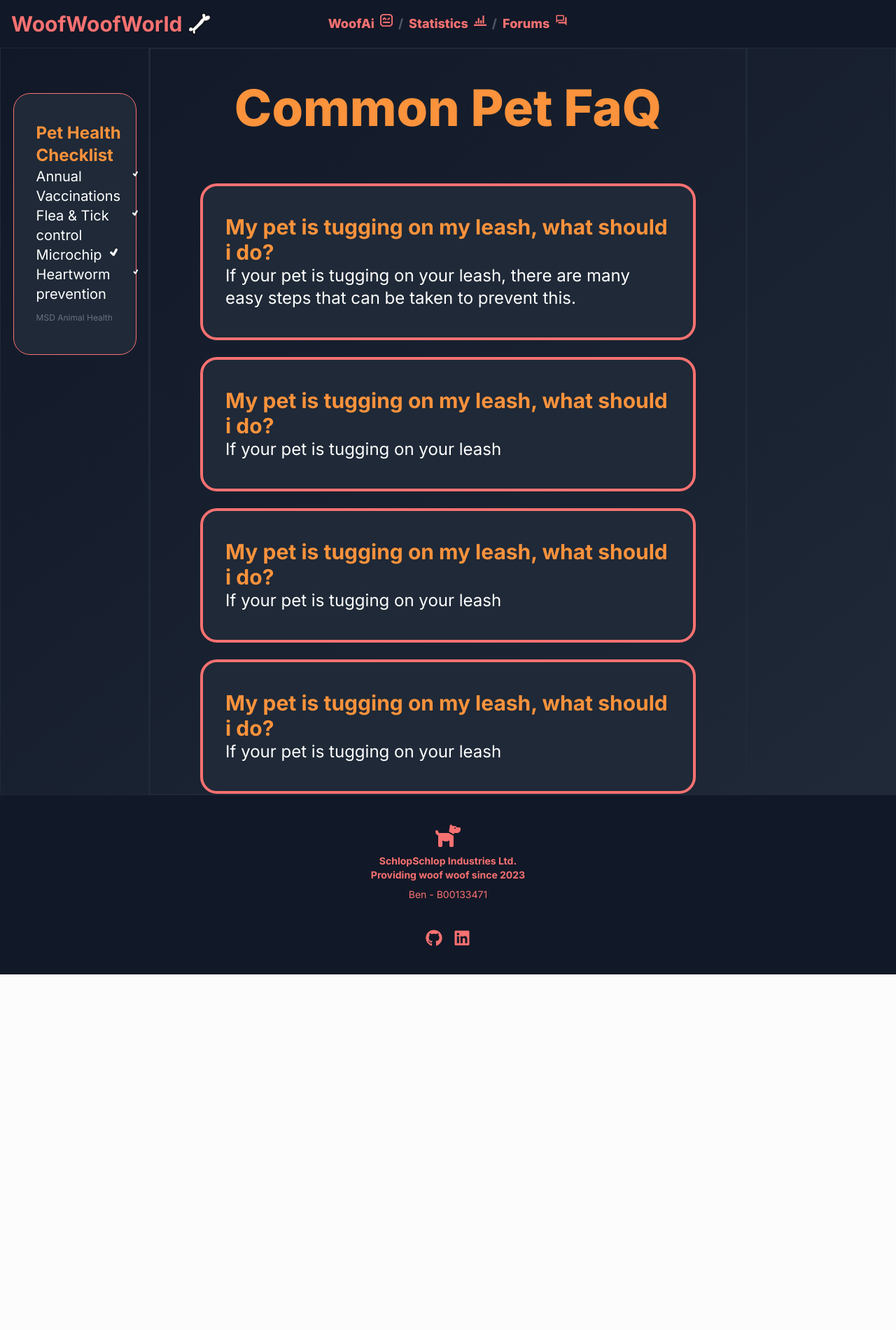
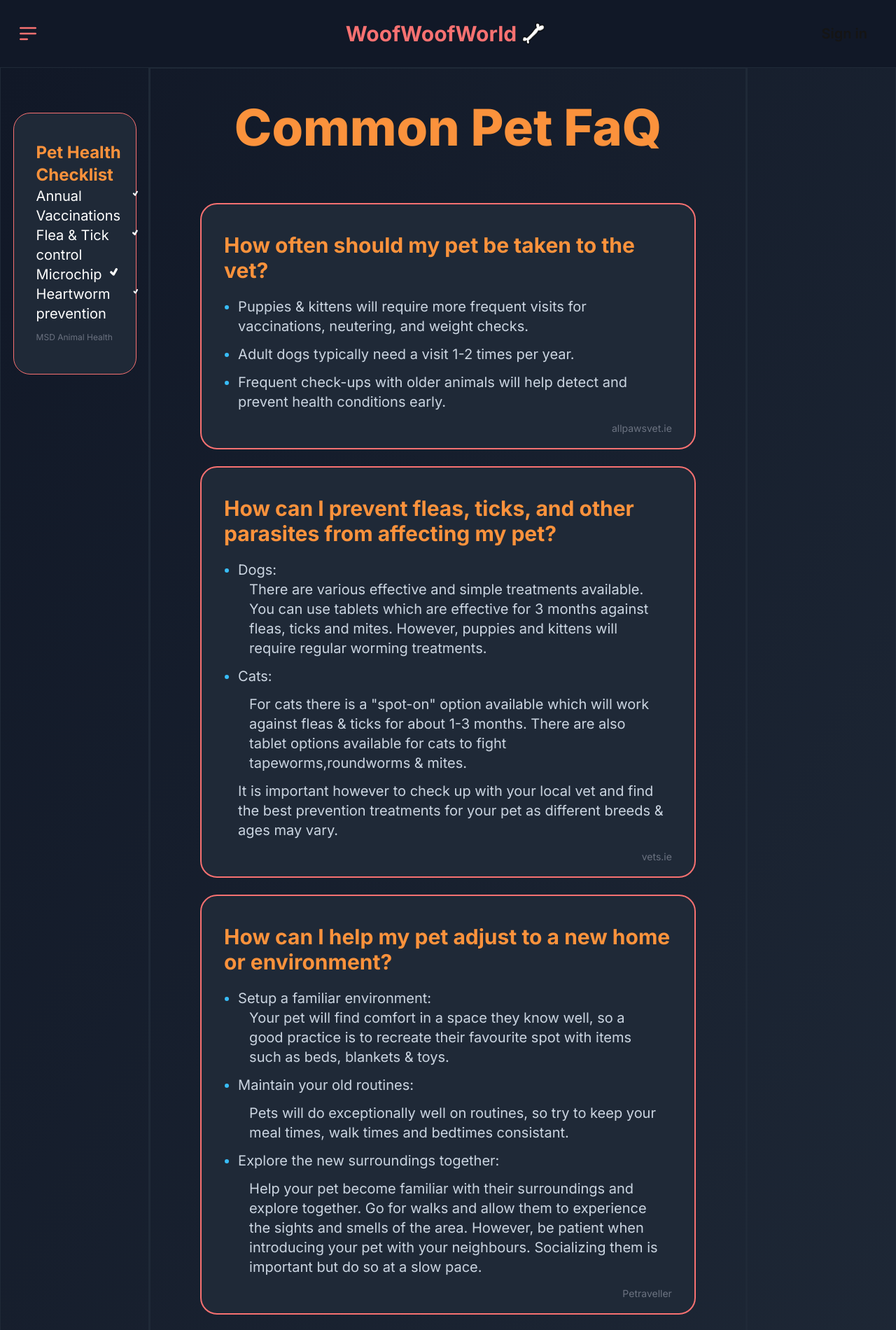
Before and after one commit to nezinauuu/Year4_FinalProject, a Next.js app in the folder year4project/: page /PetPractices in a window 1280 px wide. Shown: the top 1900 px of the page at 70% size. Before the commit the page ends 1392 px from the top, so only its background shows below. Built offline with nearby package versions, Linux system fonts and the light colour scheme; no server answers.

Commit message:
Update Navbar

```diff
--- a/year4project/app/(home)/page.tsx
+++ b/year4project/app/(home)/page.tsx
@@ -39,9 +39,7 @@ const Home = async () => {
         <Nav />
 
         <div className=" flex flex-col items-center   bg-[url('/backgroundblur.jpg')]   bg-cover  flex-grow p-10 drop-shadow-2xl ">
-          <h1 className=" bg-white/10 rounded-full px-4 text-4xl font-bold my-8 flex flex-row">
-
-          </h1>
+          <h1 className=" bg-white/10 rounded-full px-4 text-4xl font-bold my-8 flex flex-row"></h1>
 
           <div className="flex items-center flex-wrap justify-center gap-8">
             <div className="flex-col w-96">
@@ -109,7 +107,7 @@ const Home = async () => {
           <h1 className="text-4xl font-bold justify-center flex text-white mb-4">
             Looking to adopt a pet?
           </h1>
-          <div className="text-red-400 text-5xl py-2 flex justify-center">
+          <div className="animate-pulse text-red-400 text-6xl py-2 flex justify-center">
             <VscArrowDown />
           </div>
           <Dog />
--- a/year4project/app/(main)/(routes)/PetPractices/page.tsx
+++ b/year4project/app/(main)/(routes)/PetPractices/page.tsx
@@ -25,40 +25,8 @@ interface Message {
 const PetPractices = () => {
   return (
     <div>
-      <div className="flex py-4 px-4  bg-gray-900">
-        <div className=" w-4/12">
-          <Link href={"/"}>
-            <h1 className="flex text-3xl font-bold bg-gray-900 text-red-400 hover:text-emerald-400 duration-700">
-              WoofWoofWorld
-              <img src="/bone.png" className="w-12 px-2"></img>
-              {/* <GiDogHouse /> */}
-            </h1>
-          </Link>
-        </div>
-        <div className="gap-2 flex-row flex items-center text-red-400 text-lg font-extrabold  w-4/12 justify-center">
-          <Link href={"/openAi"}>
-            <div className="hover:text-emerald-400 duration-700 flex gap-2">
-              <p>WoofAi</p> <SiRobotframework />
-            </div>
-          </Link>
-          <div className="text-gray-600">/</div>
-          <Link href={"/statistics"}>
-            <div className="hover:text-emerald-400 duration-700 gap-2 flex">
-              <p>Statistics</p> <ImStatsBars />
-            </div>
-          </Link>
-          <div className="text-gray-600">/</div>
-          <Link href={"/forums"}>
-            <div className="hover:text-emerald-400 duration-700 gap-2 flex">
-              <p>Forums</p>
-              <MdOutlineForum />
-            </div>
-          </Link>
-        </div>
-        <div className="w-4/12  flex justify-end">
-          {/* <UserButton /> */}
-        </div>
-      </div>
+     <Nav/>
+
       <div className="bg-gradient-to-br from-gray-900 to-gray-800">
         {/* <Nav /> */}
         <div className="flex flex-row flex-wrap">
@@ -81,6 +49,8 @@ const PetPractices = () => {
                   Heartworm prevention <TiTick />
                 </p>
                 <Link
+                  target="_blank"
+                  rel="noopener noreferrer"
                   href={
                     "https://www.msd-animal-health.com/about-us/features-stories/preventative-pet-health/"
                   }
@@ -98,54 +68,190 @@ const PetPractices = () => {
               Common Pet FaQ
             </h1>
 
-            <div className="lg:w-5/6 border-4 rounded-3xl bg-gray-800 border-red-400 flex justify-start px-8 text-white lg:text-3xl text-2xl py-10">
-              <div className="flex-col">
-                <h1 className="text-orange-400 font-bold">
-                  My pet is tugging on my leash, what should i do?
+            <div className="w-5/6 border-2 rounded-3xl bg-gray-800 border-red-400 flex justify-start px-8 text-white lg:text-3xl text-2xl py-4">
+              <div className="flex-col w-full">
+                <h1 className="text-orange-400 font-bold mt-6">
+                  How often should my pet be taken to the vet?
                 </h1>
-                <p className="lg:text-2xl text-xl">
-                  If your pet is tugging on your leash, there are many easy
-                  steps that can be taken to prevent this.
-                </p>
+
+                <ul
+                  role="list"
+                  className="marker:text-sky-400 list-disc pl-5 space-y-3 text-slate-300  text-xl mt-5"
+                >
+                  <li>
+                    Puppies & kittens will require more frequent visits for
+                    vaccinations, neutering, and weight checks.
+                  </li>
+                  <li>Adult dogs typically need a visit 1-2 times per year.</li>
+                  <li>
+                    Frequent check-ups with older animals will help detect and
+                    prevent health conditions early.
+                  </li>
+                </ul>
+
+                <div className="justify-end  flex">
+                  <Link
+                    target="_blank"
+                    rel="noopener noreferrer"
+                    href={"https://www.allpawsvets.ie/pet-care-faqs/"}
+                  >
+                    <span className="text-sm text-gray-500 hover:text-red-400">
+                      allpawsvet.ie
+                    </span>
+                  </Link>
+                </div>
               </div>
             </div>
 
-            <div className="lg:w-5/6 border-4 rounded-3xl bg-gray-800 border-red-400 flex justify-start px-8 text-white lg:text-3xl text-2xl py-10">
-              <div className="flex-col">
-                <h1 className="text-orange-400 font-bold">
-                  My pet is tugging on my leash, what should i do?
+            <div className="w-5/6 border-2 rounded-3xl bg-gray-800 border-red-400 flex justify-start px-8 text-white lg:text-3xl text-2xl py-4">
+              <div className="flex-col w-full">
+                <h1 className="text-orange-400 font-bold mt-6">
+                  How can I prevent fleas, ticks, and other parasites from
+                  affecting my pet?
                 </h1>
-                <p className="lg:text-2xl text-xl">
-                  If your pet is tugging on your leash
-                </p>
+
+                <ul
+                  role="list"
+                  className="marker:text-sky-400 list-disc pl-5 space-y-3 text-slate-300 text-xl mt-5"
+                >
+                  <li>
+                    Dogs:
+                    <p className="px-4">
+                      There are various effective and simple treatments
+                      available. You can use tablets which are effective for 3
+                      months against fleas, ticks and mites. However, puppies
+                      and kittens will require regular worming treatments.
+                    </p>
+                  </li>
+                  <li>Cats:</li>
+                  <p className="px-4">
+                    For cats there is a "spot-on" option available which will
+                    work against fleas & ticks for about 1-3 months. There are
+                    also tablet options available for cats to fight
+                    tapeworms,roundworms & mites.
+                  </p>
+                  <p>
+                    It is important however to check up with your local vet and
+                    find the best prevention treatments for your pet as
+                    different breeds & ages may vary.
+                  </p>
+                </ul>
+
+                <div className="justify-end  flex">
+                  <Link
+                    target="_blank"
+                    rel="noopener noreferrer"
+                    href={
+                      "https://www.vets.ie/pet-advice/parasite-prevention#prevention-is-simple"
+                    }
+                  >
+                    <span className="text-sm text-gray-500 hover:text-red-400">
+                      vets.ie
+                    </span>
+                  </Link>
+                </div>
               </div>
             </div>
 
-            <div className="lg:w-5/6 border-4 rounded-3xl bg-gray-800 border-red-400 flex justify-start px-8 text-white lg:text-3xl text-2xl py-10">
-              <div className="flex-col">
-                <h1 className="text-orange-400 font-bold">
-                  My pet is tugging on my leash, what should i do?
+            <div className="w-5/6 border-2 rounded-3xl bg-gray-800 border-red-400 flex justify-start px-8 text-white lg:text-3xl text-2xl py-4">
+              <div className="flex-col w-full">
+                <h1 className="text-orange-400 font-bold mt-6">
+                  How can I help my pet adjust to a new home or environment?
                 </h1>
-                <p className="lg:text-2xl text-xl">
-                  If your pet is tugging on your leash
-                </p>
+
+                <ul
+                  role="list"
+                  className="marker:text-sky-400 list-disc pl-5 space-y-3 text-slate-300 text-xl mt-5"
+                >
+                  <li>
+                    Setup a familiar environment:
+                    <p className="px-4">
+                      Your pet will find comfort in a space they know well, so a
+                      good practice is to recreate their favourite spot with
+                      items such as beds, blankets & toys.
+                    </p>
+                  </li>
+                  <li>Maintain your old routines:</li>
+                  <p className="px-4">
+                    Pets will do exceptionally well on routines, so try to keep
+                    your meal times, walk times and bedtimes consistant.
+                  </p>
+                  <li>Explore the new surroundings together:</li>
+                  <p className="px-4">
+                    Help your pet become familiar with their surroundings and
+                    explore together. Go for walks and allow them to experience
+                    the sights and smells of the area. However, be patient when
+                    introducing your pet with your neighbours. Socializing them
+                    is important but do so at a slow pace.
+                  </p>
+                </ul>
+
+                <div className="justify-end  flex">
+                  <Link
+                    target="_blank"
+                    rel="noopener noreferrer"
+                    href={
+                      "https://petraveller.com.au/blog/how-to-help-your-pet-adjust-to-a-new-home"
+                    }
+                  >
+                    <span className="text-sm text-gray-500 hover:text-red-400">
+                      Petraveller
+                    </span>
+                  </Link>
+                </div>
               </div>
             </div>
 
-            <div className="lg:w-5/6 border-4 rounded-3xl bg-gray-800 border-red-400 flex justify-start px-8 text-white lg:text-3xl text-2xl py-10">
-              <div className="flex-col">
-                <h1 className="text-orange-400 font-bold">
-                  My pet is tugging on my leash, what should i do?
+            <div className="w-5/6 border-2 rounded-3xl bg-gray-800 border-red-400 flex justify-start px-8 text-white lg:text-3xl text-2xl py-4 mb-5">
+              <div className="flex-col w-full">
+                <h1 className="text-orange-400 font-bold mt-6">
+                  How can I stop by dog from needlessly barking?
                 </h1>
-                <p className="lg:text-2xl text-xl">
-                  If your pet is tugging on your leash
-                </p>
+
+                <ul
+                  role="list"
+                  className="marker:text-sky-400 list-disc pl-5 space-y-3 text-slate-300 text-xl mt-5"
+                >
+                  <li>
+                    Make sure to exercise plenty and mentally stimulate your
+                    dog.
+                  </li>
+                  <li>
+                    Teach your pet the "quiet" command while positively
+                    reinforcing good behaviour.
+                  </li>
+                  <li>
+                    Socializing your dog well will greatly reduce barking at
+                    people and other dogs.
+                  </li>
+                  <li>
+                    If your dog is proving difficult to train, then training
+                    programs may be a good idea to consider.
+                  </li>
+                </ul>
+
+                <div className="justify-end  flex">
+                  <Link
+                    target="_blank"
+                    rel="noopener noreferrer"
+                    href={
+                      "https://www.akc.org/expert-advice/training/how-to-stop-dog-barking/"
+                    }
+                  >
+                    <span className="text-sm text-gray-500 hover:text-red-400">
+                      American Kennel Club
+                    </span>
+                  </Link>
+                </div>
               </div>
             </div>
           </div>
 
           <div className="min-h-screen lg:w-1/6 flex items-center justify-center flex-col gap-2 border border-gray-800"></div>
         </div>
+        <h1 className="text-5xl justify-center flex  py-12 font-extrabold text-orange-400">
+          Have more questions? Make a forum <Link className="px-3 underline decoration-dotted hover:text-red-400" href={"/forums"}>here</Link>
+        </h1>
       </div>
     </div>
   );
--- a/year4project/app/(main)/(routes)/openAi/page.tsx
+++ b/year4project/app/(main)/(routes)/openAi/page.tsx
@@ -12,6 +12,7 @@ import { GiDogHouse } from "react-icons/gi";
 import { SiRobotframework } from "react-icons/si";
 import { ImStatsBars } from "react-icons/im";
 import { MdOutlineForum } from "react-icons/md";
+import { Nav } from "@/components/navbars/nav";
 
 const schema = Joi.object({
   content: Joi.string(),
@@ -82,41 +83,9 @@ const PetCareAssistant = () => {
 
   return (
     <div className="bg-gradient-to-br from-gray-900 to-gray-800">
+      <Nav/>
       <title>Woof Assistant</title>
-      <div className="flex py-4 px-4  bg-gray-900">
-        <div className=" w-4/12">
-          <Link href={"/"}>
-            <h1 className="flex text-3xl font-bold bg-gray-900 text-red-400 hover:text-emerald-400 duration-700">
-              WoofWoofWorld
-              <img src="/bone.png" className="w-12 px-2"></img>
-              {/* <GiDogHouse /> */}
-            </h1>
-          </Link>
-        </div>
-        <div className="gap-2 flex-row flex items-center text-red-400 text-lg font-extrabold  w-4/12 justify-center">
-          <Link href={"/openAi"}>
-            <div className="hover:text-emerald-400 duration-700 flex gap-2">
-              <p>WoofAi</p> <SiRobotframework />
-            </div>
-          </Link>
-          <div className="text-gray-600">/</div>
-          <Link href={"/statistics"}>
-            <div className="hover:text-emerald-400 duration-700 gap-2 flex">
-              <p>Statistics</p> <ImStatsBars />
-            </div>
-          </Link>
-          <div className="text-gray-600">/</div>
-          <Link href={"/forums"}>
-            <div className="hover:text-emerald-400 duration-700 gap-2 flex">
-              <p>Forums</p>
-              <MdOutlineForum />
-            </div>
-          </Link>
-        </div>
-        <div className="w-4/12  flex justify-end">
-          <UserButton />
-        </div>
-      </div>
+
       <div className=" flex justify-center py-10 px-10 text-red-400 text-5xl font-bold">
         WoofWoofWorld Virtual Ai Assistant
       </div>
--- a/year4project/app/(main)/(routes)/statistics/page.tsx
+++ b/year4project/app/(main)/(routes)/statistics/page.tsx
@@ -17,6 +17,7 @@ import { ImStatsBars } from "react-icons/im";
 import { MdOutlineForum } from "react-icons/md";
 
 import { GiSpanner } from "react-icons/gi";
+
 
 interface AnimalDataEntry {
   animal_name: string;
@@ -123,40 +124,7 @@ const Statistics = () => {
     <main>
       <title>Animal Statistics</title>
       <div className=" min-h-screen justify-center flex-col bg-gray-900 ">
-        <div className="flex py-4 px-4  bg-gray-900">
-          <div className=" w-4/12">
-            <Link href={"/"}>
-              <h1 className="flex text-3xl font-bold bg-gray-900 text-red-400 hover:text-emerald-400 duration-700">
-                WoofWoofWorld
-                <img src="/bone.png" className="w-12 px-2"></img>
-                {/* <GiDogHouse /> */}
-              </h1>
-            </Link>
-          </div>
-          <div className="gap-2 flex-row flex items-center text-red-400 text-lg font-extrabold  w-4/12 justify-center">
-            <Link href={"/openAi"}>
-              <div className="hover:text-emerald-400 duration-700 flex gap-2">
-                <p>WoofAi</p> <SiRobotframework />
-              </div>
-            </Link>
-            <div className="text-gray-600">/</div>
-            <Link href={"/statistics"}>
-              <div className="hover:text-emerald-400 duration-700 gap-2 flex">
-                <p>Statistics</p> <ImStatsBars />
-              </div>
-            </Link>
-            <div className="text-gray-600">/</div>
-            <Link href={"/forums"}>
-              <div className="hover:text-emerald-400 duration-700 gap-2 flex">
-                <p>Forums</p>
-                <MdOutlineForum />
-              </div>
-            </Link>
-          </div>
-          <div className="w-4/12  flex justify-end">
-            <UserButton />
-          </div>
-        </div>
+        <Nav/>
 
         {isLoading ? (
           <div className="flex justify-center items-center ">
@@ -167,9 +135,9 @@ const Statistics = () => {
           <>
             {
               <div className="bg-white dark:bg-red-800  py-10 flex justify-center items-center flex-wrap border-4 border-blue-300">
-                <div className="flex bg-gradient-to-br gap-2 from-gray-200 to-gray-100 px-10 py-10 rounded-md flex-col lg:flex-row  justify-center">
-                  <div className="bg-gray-900/90 rounded px-5 py-5 lg:w-3/12 border-4 border-purple-600">
-                    <div className="bg-white px-5 py-5 ">
+                <div className="flex bg-gradient-to-br gap-1 from-gray-200 to-gray-100 px-10 py-10 rounded-md sm:flex-col lg:flex-row  justify-center">
+                  <div className="bg-gray-900/90 rounded px-5 py-5 lg:w-3/12 border-4 border-gray-600">
+                    <div className="bg-white h-full px-5 py-5 ">
                       <div className="font-extrabold">Animals in shelters</div>
                       <p>
                         Fortunately, according to the datasets gathered by
@@ -201,7 +169,7 @@ const Statistics = () => {
                       </p>
                     </div>
                   </div>
-                  <div className="px-10 lg:w-6/12 border-4 border-orange-400">
+                  <div className="px-10 lg:w-6/12">
                     <h2 className="text-base-400 py-2 flex px-10">
                       Dog, Cat & Rabbit Shelter Statistics.
                     </h2>
@@ -248,7 +216,7 @@ const Statistics = () => {
                       </table>
                     </div>
                   </div>
-                  <div className="px-10 bg-base-200  rounded-md lg:w-2/12 border-4 border-red-400">
+                  <div className="px-10 bg-base-200  rounded-md lg:w-2/12 border-4 border-gray-600">
                     <h2 className="text-error py-2 flex items-center ">
                       Last 50 Shelter Animal Outcomes in Long Beach California
                     </h2>
--- a/year4project/components/navbars/nav.tsx
+++ b/year4project/components/navbars/nav.tsx
@@ -1,74 +1,113 @@
+"use client";
 import { UserButton } from "@clerk/nextjs";
 import { GiDogHouse } from "react-icons/gi";
-import { initialProfile } from "@/lib/initial-profile";
+import { useUser } from "@clerk/nextjs";
 import Link from "next/link";
 import { SiRobotframework } from "react-icons/si";
 import { ImStatsBars } from "react-icons/im";
 import { MdOutlineForum } from "react-icons/md";
 import { FaShieldDog } from "react-icons/fa6";
+import { FaHome } from "react-icons/fa";
 
-export const Nav = async () => {
-  const profile = await initialProfile();
+export const Nav = () => {
+  const { isLoaded, user } = useUser();
 
   return (
-    <div className="flex py-4 px-4  bg-gray-900 shadow-2xl">
-
-      <div className=" w-4/12">
+    <div className="navbar flex py-4 px-4  bg-gray-900 shadow-2xl">
+      <div className="navbar-start">
+        <div className="dropdown text-red-400">
+          <div
+            tabIndex={0}
+            role="button"
+            className="btn btn-ghost btn-circle text-3xl"
+          >
+            <svg
+              xmlns="http://www.w3.org/2000/svg"
+              className="h-8 w-8"
+              fill="none"
+              viewBox="0 0 24 24"
+              stroke="currentColor"
+            >
+              <path
+                strokeLinecap="round"
+                strokeLinejoin="round"
+                strokeWidth="2"
+                d="M4 6h16M4 12h16M4 18h7"
+              />
+            </svg>
+          </div>
+          <ul
+            tabIndex={0}
+            className="menu menu-sm dropdown-content mt-5 z-[1] p-2 shadow bg-gray-900 rounded-box w-52 text-red-400  font-extrabold flex"
+          >
+            <li className=" hover:text-blue-300 ">
+              <Link href={"/"} className="flex">
+                <div className=" py-2 text-xl flex ">
+                  <p className="mr-2 items-center">Home</p> <FaHome />
+                </div>
+              </Link>
+            </li>
+            <li className=" hover:text-blue-300 ">
+              <Link href={"/openAi"} className="flex">
+                <div className=" py-2 text-xl flex ">
+                  <p className="mr-2 ">WoofAi</p> <SiRobotframework />
+                </div>
+              </Link>
+            </li>
+            <li className=" hover:text-blue-300 ">
+              <Link href={"/statistics"}>
+                <div className="flex py-2 text-xl">
+                  <p className="mr-2">Statistics</p> <ImStatsBars />
+                </div>
+              </Link>
+            </li>
+            <li className=" hover:text-blue-300 ">
+              <Link href={"/forums"}>
+                <div className="flex py-2 text-xl">
+                  <p className="mr-2 ">Forums</p> <MdOutlineForum />
+                </div>
+              </Link>
+            </li>
+            <li className=" hover:text-blue-300 ">
+              <Link href={"/PetPractices"}>
+                <div className="flex py-2 text-xl">
+                  <p className="mr-2">Pet Practices</p> <FaShieldDog />
+                </div>
+              </Link>
+            </li>
+          </ul>
+        </div>
+      </div>
+      <div className="navbar-center">
         <Link href={"/"}>
           <h1 className="flex text-3xl font-bold bg-gray-900 text-red-400 hover:text-blue-300 duration-700">
             WoofWoofWorld
             <img src="/bone.png" className="w-12 px-2"></img>
-            {/* <GiDogHouse /> */}
           </h1>
         </Link>
       </div>
-      <div className="gap-2 flex-row flex items-center text-red-400 text-lg font-extrabold  w-4/12 justify-center">
-        <Link href={"/openAi"}>
-          <div className="hover:text-blue-300 duration-500 flex gap-2">
-            <p>WoofAi</p> <SiRobotframework />
-          </div>
-        </Link>
-        <div className="text-gray-600">/</div>
-        <Link href={"/statistics"}>
-          <div className="hover:text-blue-300 duration-500 gap-2 flex">
-            <p>Statistics</p> <ImStatsBars />
-          </div>
-        </Link>
-        <div className="text-gray-600">/</div>
-        <Link href={"/forums"}>
-          <div className="hover:text-blue-300 duration-500 gap-2 flex">
-            <p>Forums</p>
-            <MdOutlineForum />
-          </div>
-        </Link>
-        <div className="text-gray-600">/</div>
-        <Link href={"/PetPractices"}>
-          <div className="hover:text-blue-300 duration-500 gap-2 flex">
-            <p>Pet Practices</p>
-            <FaShieldDog />
-          </div>
-        </Link>
-      </div>
+      <div className="navbar-end">
         <div className="w-4/12  flex justify-end">
-        {profile && (
+          {user && (
             <div className="text-red-400 flex-row flex items-center">
-            <p className="text-gray-500 italic truncate ">Logged in as</p>
-            <p className="px-2">{profile.name.split(" ")[0]}</p>{" "}
+              <p className="text-gray-500 italic hidden md:flex">
+                Logged in as
+              </p>
+              <p className="px-2 hidden sm:flex">{user.username}</p>
             </div>
           )}
-        {!profile && (
-          <div className="text-gray-500 flex-row flex items-center">
-            <Link href={`/sign-in`}>
-              <p className="  hover:text-red-400">Login</p>
-            </Link>
-            <p className="px-2 text-lg font-extrabold">/</p>
-            <Link href={`/sign-up`}>
-              <p className=" hover:text-red-400">Register</p>
+          {!user && (
+            <div className="navbar text-neutral-content justify-end  ">
+              <Link href={"/sign-in"}>
+                <button className="btn btn-ghost text-xl hover:text-blue-300">
+                  Sign in
+                </button>
               </Link>
             </div>
           )}
           <UserButton />
         </div>
       </div>
+    </div>
   );
 };
```
Lines whose indentation alone changed are shown as unchanged.
